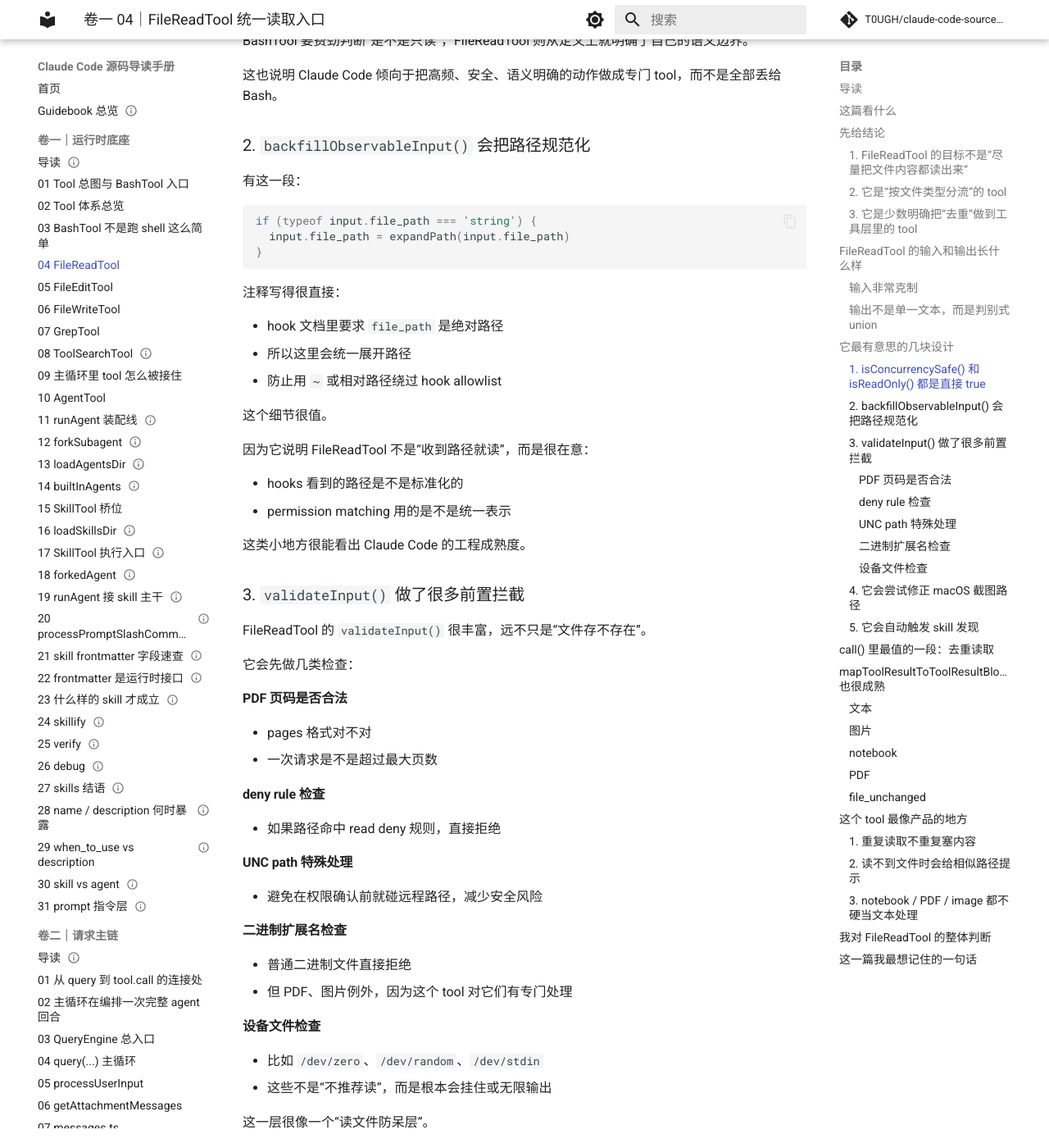
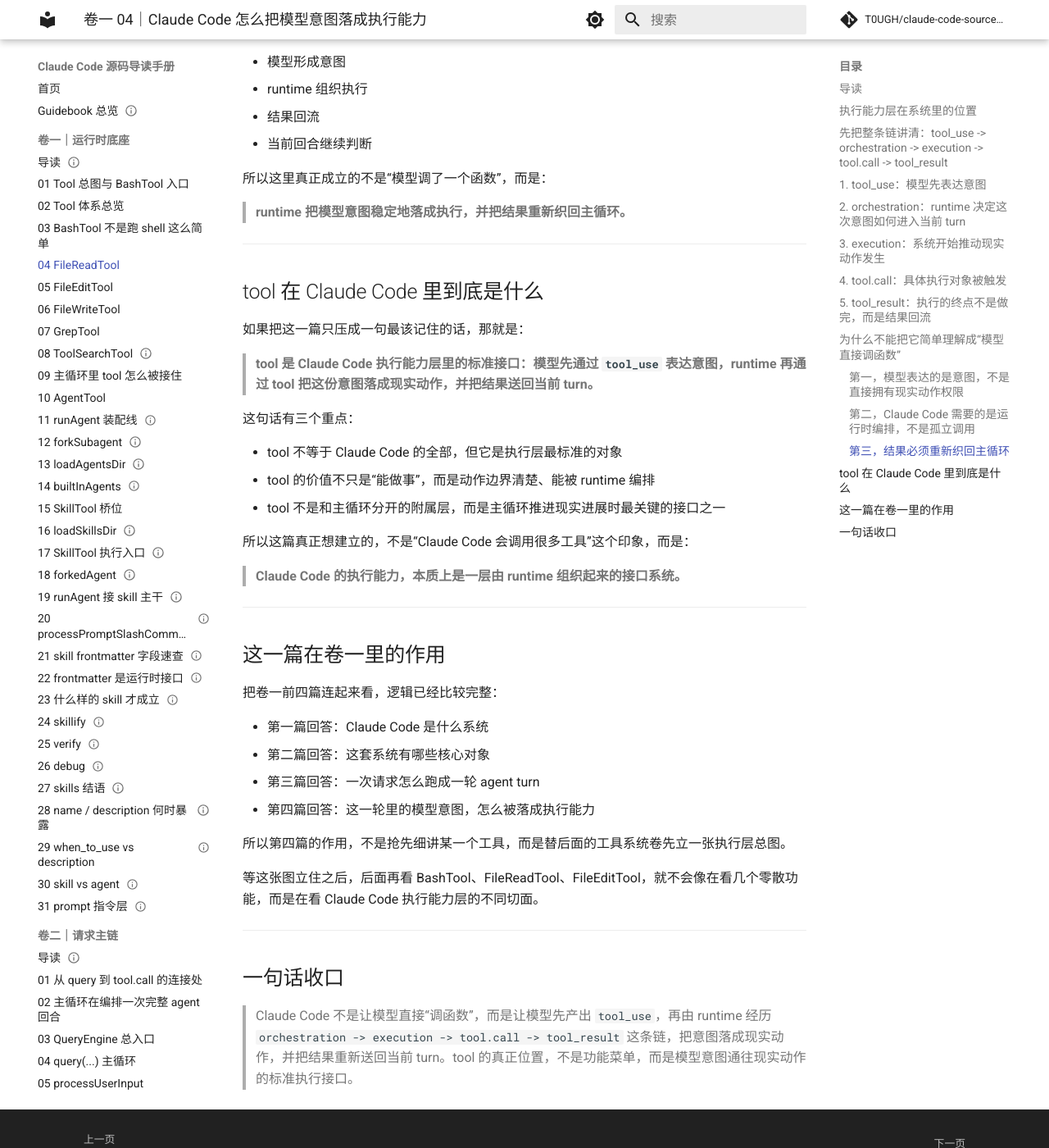
Before and after one commit to T0UGH/claude-code-source-guide, an MkDocs documentation site: the page built from docs/guidebook/volume-1/04-filereadtool.md, in a window 1280 px wide and 1400 px high, scrolled down 4056 px. Shown: the whole window at 82% size. Built offline with MkDocs 1.6.1 and Material for MkDocs 9.7.7, drawn with Linux system fonts in a browser that asks for light colours; comment, search, counter and statistics services are not loaded; some of the changed text lies outside the part shown.

Commit message:
Rewrite volume 1 article 04 as execution layer overview

````diff
--- a/docs/guidebook/volume-1/04-filereadtool.md
+++ b/docs/guidebook/volume-1/04-filereadtool.md
@@ -1,365 +1,219 @@
 ---
-title: 卷一 04｜FileReadTool 统一读取入口
-date: 2026-04-02
+title: 卷一 04｜Claude Code 怎么把模型意图落成执行能力
+date: 2026-04-06
 tags:
   - Claude Code
-  - 源码共读
+  - 系统全景
+  - Tool Runtime
+  - 执行能力层
 ---
 
-# 卷一 04｜FileReadTool 统一读取入口
+# 卷一 04｜Claude Code 怎么把模型意图落成执行能力
 
 ## 导读
 
-- **所属卷**：卷一：运行时底座
-- **卷内位置**：Tool 4/9
-- **上一篇**：[上一篇：BashTool 不是跑 shell 这么简单](./03-bashtool-is-not-just-shell.md)
-- **下一篇**：[下一篇：FileEditTool 是受控修改原语](./05-fileedittool.md)
+- **所属卷**：卷一：Claude Code 系统全景导论
+- **卷内位置**：04 / 06
+- **上一篇**：[上一篇：一次请求是怎么跑成一次 Agent Turn 的](./03-bashtool-is-not-just-shell.md)
+- **下一篇**：Claude Code 怎么维持上下文、状态与持续工作
 
-这一篇看读取原语。它的价值不只是“读文件”，而是让你看清 Claude Code 怎么把最基础的文件读取动作包装成稳定的工具接口。
+上一篇把 Claude Code 的动态主线立住了：一次请求不会天然停在首条回复，而是沿着“判断 → 执行 → 结果回流 → 再判断”的闭环继续推进。
+
+但第三篇还留下了一个关键问题：
+
+> **当模型已经判断“下一步该做什么”时，Claude Code 怎么把这个判断真正落成现实动作？**
+
+这篇补的，就是这层桥。
+
+先把核心判断摆在前面：
+
+> **Claude Code 不是让模型直接“调函数”，而是让模型先产出 `tool_use` 这样的结构化意图，再由 runtime 把它编排、执行，并把结果重新送回当前 turn。tool 是这层里最标准的执行接口。**
 
 ---
 
-## 这篇看什么
+## 执行能力层在系统里的位置
 
-这篇看的是：
+把前几篇连起来看，Claude Code 至少已经有这样一条主线：
 
-- `src/tools/FileReadTool/FileReadTool.ts`
+1. 用户把请求送进 runtime
+2. runtime 组织一轮 agent turn
+3. 模型形成当前判断
+4. 系统把这个判断落成现实动作
+5. 结果回流，当前 turn 再继续或收口
 
-如果 BashTool 更像 Claude Code 的执行内核之一，那 FileReadTool 更像另一种基础设施：
+第四篇讲的，就是第 3 步和第 4 步之间的那层执行能力结构。
 
-> 把“读取文件”这件事做成稳定、结构化、跨类型的统一入口。
+可以先看这张总图：
 
-它不只是读 `.ts`、`.md` 这种文本文件，还顺手覆盖了：
+```mermaid
+flowchart LR
+    M[模型形成结构化意图] --> TU[tool_use]
+    TU --> O[orchestration]
+    O --> E[execution]
+    E --> C[tool.call]
+    C --> R[tool_result]
+    R --> RT[结果回流 runtime]
+    RT --> M2[模型继续当前 turn]
+```
 
-- 图片
-- PDF
-- notebook
-- session memory / transcript 一类特殊文件
+这张图最重要的不是术语，而是它说明了一件事：
 
-所以 FileReadTool 的定位不是 `cat` 的替代品，而是 Claude Code 给模型提供的标准化读取能力。
+> **执行不是模型自己往系统里伸手做事，而是一条由 runtime 接管的正式链路。**
+
+也正因为这条链存在，Claude Code 才不是“会说的模型”，而是“能把意图推进成进展的 runtime”。
 
 ---
 
-## 先给结论
+## 先把整条链讲清：`tool_use -> orchestration -> execution -> tool.call -> tool_result`
 
-### 1. FileReadTool 的目标不是“尽量把文件内容都读出来”
+## 1. `tool_use`：模型先表达意图
 
-这点很关键。
+模型先给出的，不是底层系统动作本身，而是一个结构化意图：
 
-它的设计目标更像是：
+- 读某个文件
+- 执行某个命令
+- 修改某段内容
+- 调用某个外部能力
 
-- 能读文本，但要控制 token 和大小
-- 能读图片，但要控制分辨率和 token 预算
-- 能读 PDF，但要控制页数和提取方式
-- 能读 notebook，但不把 notebook 当普通文本生啃
-- 能避免重复读取同一份没变化的文件
+所以 `tool_use` 的意义不是“已经执行”，而是：
 
-也就是说，FileReadTool 关心的不是“我能不能把文件打开”，而是：
+> **把“下一步想做什么”表达成 runtime 可以接住的请求。**
 
-> 把不同类型的文件，以模型最能消化的方式读进来。
+它相当于把模型的判断，从自然语言推进到可编排的结构。
 
-### 2. 它是“按文件类型分流”的 tool
+## 2. `orchestration`：runtime 决定这次意图如何进入当前 turn
 
-FileReadTool 不是一个统一 `readFile()` 跑到底的设计。
+`tool_use` 产生之后，系统还不会立刻执行。中间先经过 orchestration。
 
-它在 `callInner()` 里一上来就按类型分流：
+这一层解决的不是“底层动作怎么发生”，而是：
 
-- notebook → `readNotebook()`
-- image → `readImageWithTokenBudget()`
-- PDF → `readPDF()` / `extractPDFPages()`
-- text → `readFileInRange()`
+- 这是不是一个可接受的执行请求
+- 它应该路由给哪个执行对象
+- 它在当前 turn 里处在什么位置
+- 执行前后怎样接回主循环
 
-这说明 Claude Code 并没有把“读文件”理解成一种动作，而是理解成一组相关但不同的读取策略。
+所以可以把它压成一句话：
 
-这一点非常对。
+> **orchestration 负责把这次工具意图纳入当前运行时。**
 
-因为对模型来说：
+它关心的是运行时编排，不是底层动作本身。
 
-- 读文本
-- 读 notebook
-- 读 PDF
-- 读图片
+## 3. `execution`：系统开始推动现实动作发生
 
-根本不是一回事。
+一旦这次请求被 runtime 接住，execution 才开始真正把结构化意图往现实动作压：
 
-### 3. 它是少数明确把“去重”做到工具层里的 tool
+- 读文件
+- 改文件
+- 跑命令
+- 调用别的能力边界
 
-FileReadTool 有一段很值的逻辑：
+所以 execution 的重点也可以压成一句话：
 
-- 如果已经读过同一个文件
-- 而且 offset / limit 一样
-- 而且磁盘上的 mtime 没变
+> **execution 负责让已经被接住的请求真正发生。**
 
-那就不再把整份内容重新塞进上下文，而是返回：
+如果说 orchestration 解决的是“怎么纳入当前 turn”，那 execution 解决的就是“现实动作怎么开始发生”。
 
-- `file_unchanged`
-- 对应 `FILE_UNCHANGED_STUB`
+## 4. `tool.call`：具体执行对象被触发
 
-这说明 Claude Code 已经很明确地在工具层做一件事：
+execution 最后还要落到具体对象上。最典型的，就是 `tool.call`。
 
-> 避免重复读同一份没变的内容，浪费上下文和 token。
+这时 tool 的位置就很清楚了：
 
-这不是小优化，这是实际 agent 体验里很有价值的一层。
+> **tool 不是附带功能菜单，而是 runtime 把模型意图落成现实动作时所调用的标准执行接口。**
+
+这也是为什么卷一此处不急着深挖 BashTool、FileReadTool、FileEditTool 的实现。对这一篇更重要的是先看清：这些具体工具，都是同一层执行系统里的不同样本。
+
+## 5. `tool_result`：执行的终点不是做完，而是结果回流
+
+从 Claude Code 的角度看，执行成功还不算结束。真正关键的是：
+
+> **执行结果必须重新回到当前 turn，变成下一步判断可以消费的输入。**
+
+所以 `tool_result` 不是单纯的底层返回值，而是当前工作回合继续推进的一部分。
+
+这也正好接回第三篇的判断：agent turn 之所以是闭环，不是因为做过一个动作，而是因为动作结果会重新回到 runtime 里。
 
 ---
 
-## FileReadTool 的输入和输出长什么样
+## 为什么不能把它简单理解成“模型直接调函数”
 
-### 输入非常克制
+“tool 就是 function calling”这个说法有一点像，但不够解释 Claude Code 为什么需要一整层执行能力结构。
 
-输入只有四个字段：
+至少差在三点。
 
-- `file_path`
-- `offset`
-- `limit`
-- `pages`
+### 第一，模型表达的是意图，不是直接拥有现实动作权限
 
-这个设计很干净。
+模型最先产出的是“我接下来要做什么”的结构化判断，而不是直接操作文件、命令行或外部系统的能力。
 
-它没有往 schema 里塞一堆“模式开关”，而是把复杂性尽量留在内部逻辑里。对模型来说，最主要就是：
+所以 Claude Code 要解决的第一个问题，不是“模型会不会说”，而是：
 
-- 读哪个文件
-- 从哪一行开始
-- 读多少行
-- 如果是 PDF，要读哪些页
+> **模型的意图怎样被系统接住，并转成真实动作。**
 
-### 输出不是单一文本，而是判别式 union
+### 第二，Claude Code 需要的是运行时编排，不是孤立调用
 
-它的 output schema 是一个 `discriminatedUnion('type', ...)`，包括：
+普通函数调用关心的，往往只是参数和返回值。
 
-- `text`
-- `image`
-- `notebook`
-- `pdf`
-- `parts`
-- `file_unchanged`
+但 Claude Code 关心的是：
 
-这非常重要。
+- 这次动作是否属于当前 turn
+- 应该在什么时候触发
+- 结果回来后是否继续
+- 结果如何重新进入主循环
 
-因为它意味着 FileReadTool 返回的不是一个统一字符串，而是带类型的读取结果。
+所以这里真正重要的，不是“是否存在调用”，而是：
 
-也就是说，Claude Code 一开始就承认：
+> **执行被怎样编排进当前工作回合。**
 
-> 文件读取结果本来就不是一种东西，别硬捏成一坨字符串。
+### 第三，结果必须重新织回主循环
 
-这个设计很靠谱。
+如果一个动作只在底层发生，却没有把结果重新送回当前 turn，那它就只是一次孤立执行。
+
+而 Claude Code 需要的不是孤立执行，而是：
+
+- 模型形成意图
+- runtime 组织执行
+- 结果回流
+- 当前回合继续判断
+
+所以这里真正成立的不是“模型调了一个函数”，而是：
+
+> **runtime 把模型意图稳定地落成执行，并把结果重新织回主循环。**
 
 ---
 
-## 它最有意思的几块设计
+## tool 在 Claude Code 里到底是什么
 
-### 1. `isConcurrencySafe()` 和 `isReadOnly()` 都是直接 true
+如果把这一篇只压成一句最该记住的话，那就是：
 
-这个比较直白：
+> **tool 是 Claude Code 执行能力层里的标准接口：模型先通过 `tool_use` 表达意图，runtime 再通过 tool 把这份意图落成现实动作，并把结果送回当前 turn。**
 
-```ts
-isConcurrencySafe() {
-  return true
-}
+这句话有三个重点：
 
-isReadOnly() {
-  return true
-}
-```
+- tool 不等于 Claude Code 的全部，但它是执行层最标准的对象
+- tool 的价值不只是“能做事”，而是动作边界清楚、能被 runtime 编排
+- tool 不是和主循环分开的附属层，而是主循环推进现实进展时最关键的接口之一
 
-也就是说，FileReadTool 在 Claude Code 里被明确当成：
+所以这篇真正想建立的，不是“Claude Code 会调用很多工具”这个印象，而是：
 
-- 可并发
-- 只读
-
-这和 BashTool 形成一个很强的对比。
-
-BashTool 要费劲判断“是不是只读”，FileReadTool 则从定义上就明确了自己的语义边界。
-
-这也说明 Claude Code 倾向于把高频、安全、语义明确的动作做成专门 tool，而不是全部丢给 Bash。
-
-### 2. `backfillObservableInput()` 会把路径规范化
-
-有这一段：
-
-```ts
-if (typeof input.file_path === 'string') {
-  input.file_path = expandPath(input.file_path)
-}
-```
-
-注释写得很直接：
-
-- hook 文档里要求 `file_path` 是绝对路径
-- 所以这里会统一展开路径
-- 防止用 `~` 或相对路径绕过 hook allowlist
-
-这个细节很值。
-
-因为它说明 FileReadTool 不是“收到路径就读”，而是很在意：
-
-- hooks 看到的路径是不是标准化的
-- permission matching 用的是不是统一表示
-
-这类小地方很能看出 Claude Code 的工程成熟度。
-
-### 3. `validateInput()` 做了很多前置拦截
-
-FileReadTool 的 `validateInput()` 很丰富，远不只是“文件存不存在”。
-
-它会先做几类检查：
-
-#### PDF 页码是否合法
-- pages 格式对不对
-- 一次请求是不是超过最大页数
-
-#### deny rule 检查
-- 如果路径命中 read deny 规则，直接拒绝
-
-#### UNC path 特殊处理
-- 避免在权限确认前就碰远程路径，减少安全风险
-
-#### 二进制扩展名检查
-- 普通二进制文件直接拒绝
-- 但 PDF、图片例外，因为这个 tool 对它们有专门处理
-
-#### 设备文件检查
-- 比如 `/dev/zero`、`/dev/random`、`/dev/stdin`
-- 这些不是“不推荐读”，而是根本会挂住或无限输出
-
-这一层很像一个“读文件防呆层”。
-
-也就是说，FileReadTool 不是让模型随便读，而是在读之前就把那些很蠢、很危险、很容易卡住系统的路径先拦掉。
-
-### 4. 它会尝试修正 macOS 截图路径
-
-这一段我挺喜欢。
-
-macOS 某些版本的截图文件名，在 `AM/PM` 前面可能是普通空格，也可能是窄空格（U+202F）。
-
-FileReadTool 专门写了 `getAlternateScreenshotPath()` 去兜这个坑。
-
-这很像一个真实产品会做的事，而不是纯工程演示项目。
-
-它说明 Claude Code 的实现者不是只关心“代码优雅”，也关心用户机器上那些烦人的实际问题。
-
-### 5. 它会自动触发 skill 发现
-
-读文件时，如果不是 simple mode，它还会：
-
-- `discoverSkillDirsForPaths(...)`
-- `addSkillDirectories(...)`
-- `activateConditionalSkillsForPaths(...)`
-
-这说明 FileReadTool 不只是“读完把内容给模型”，它还是 skill 发现链路的一部分。
-
-也就是说，Claude Code 在读某个路径时，可能顺手激活和这个路径相关的 skill。
-
-这个设计挺妙的：
-
-> 读取文件，不只是补内容，也可能补能力。
+> **Claude Code 的执行能力，本质上是一层由 runtime 组织起来的接口系统。**
 
 ---
 
-## `call()` 里最值的一段：去重读取
+## 这一篇在卷一里的作用
 
-我觉得 FileReadTool 最有代表性的工程点，就是这段 dedup 逻辑。
+把卷一前四篇连起来看，逻辑已经比较完整：
 
-它会看：
+- 第一篇回答：Claude Code 是什么系统
+- 第二篇回答：这套系统有哪些核心对象
+- 第三篇回答：一次请求怎么跑成一轮 agent turn
+- 第四篇回答：这一轮里的模型意图，怎么被落成执行能力
 
-- 这个文件之前是不是读过
-- 读的是不是同一个 offset / limit
-- 文件有没有改过
+所以第四篇的作用，不是抢先细讲某一个工具，而是替后面的工具系统卷先立一张执行层总图。
 
-如果都没变，就直接返回：
-
-```ts
-{
-  type: 'file_unchanged',
-  file: { filePath }
-}
-```
-
-这背后的思路很清楚：
-
-- 之前的 read 结果已经在上下文里了
-- 再把整份文件重复塞一遍没有价值
-- 还会白白消耗 cache_creation tokens
-
-这个设计非常 agent 化。
-
-普通工具实现往往只管“能不能执行成功”，FileReadTool 开始关心“对整个会话上下文是不是划算”。
+等这张图立住之后，后面再看 BashTool、FileReadTool、FileEditTool，就不会像在看几个零散功能，而是在看 Claude Code 执行能力层的不同切面。
 
 ---
 
-## `mapToolResultToToolResultBlockParam()` 也很成熟
+## 一句话收口
 
-这里能看到 FileReadTool 对不同输出类型的处理完全不一样。
-
-### 文本
-- 会加行号
-- 可能加 memory freshness note
-- 可能加 cyber risk mitigation reminder
-
-### 图片
-- 直接返回 image block
-
-### notebook
-- 走 notebook 专门的映射函数
-
-### PDF
-- 不直接把全文硬塞回去，而是返回 PDF 读取说明
-
-### `file_unchanged`
-- 返回一个固定 stub
-
-这说明 FileReadTool 的结果映射不是“统一 stringify”，而是每种媒介走各自最合理的表示方式。
-
-这点其实和 BashTool 很像：
-
-> tool 的输出不是为了忠实还原底层 I/O，而是为了给下一轮模型提供最合适的上下文表示。
-
----
-
-## 这个 tool 最像产品的地方
-
-如果我要挑 FileReadTool 里最像产品判断的地方，不是 PDF，也不是图片，而是这三个：
-
-### 1. 重复读取不重复塞内容
-很省上下文，而且逻辑上也说得通。
-
-### 2. 读不到文件时会给相似路径提示
-- `findSimilarFile()`
-- `suggestPathUnderCwd()`
-
-也就是说，它不是简单抛一个 ENOENT，而是尽量把错误变成人能用的反馈。
-
-### 3. notebook / PDF / image 都不硬当文本处理
-这会让模型读起来稳定很多，也避免上下文被一堆低质量原始数据污染。
-
-这几个点合起来，能明显感觉到：
-
-> FileReadTool 不是一个“工程上可用”的读取器，而是一个“给 agent 用、给模型用、给真实用户体验服务”的读取器。
-
----
-
-## 我对 FileReadTool 的整体判断
-
-如果让我现在给 FileReadTool 下一个定义，我会这么说：
-
-> FileReadTool 是 Claude Code 里最典型的“高频、稳定、语义明确”的基础 tool。它把多种文件读取统一进一个接口，同时尽量避免无意义的上下文浪费。
-
-它和 BashTool 的对比也很有意思：
-
-- BashTool：能力广，但很重，要做很多执行策略判断
-- FileReadTool：能力窄得多，但边界清楚，所以可以非常稳定、非常激进地优化体验
-
-这也说明 Claude Code 的总体思路不是“一个万能工具打天下”，而是：
-
-- 有 Bash 这种重武器
-- 也有 FileRead 这种专用高频工具
-
-两者配合，模型会更稳。
-
----
-
-## 这一篇我最想记住的一句话
-
-> FileReadTool 不只是“把文件读出来”，而是在替 Claude Code 决定：什么内容值得读、怎么读最合适、以及哪些重复内容根本不该再塞进上下文。
-
----
+> Claude Code 不是让模型直接“调函数”，而是让模型先产出 `tool_use`，再由 runtime 经历 `orchestration -> execution -> tool.call -> tool_result` 这条链，把意图落成现实动作，并把结果重新送回当前 turn。tool 的真正位置，不是功能菜单，而是模型意图通往现实动作的标准执行接口。
````
